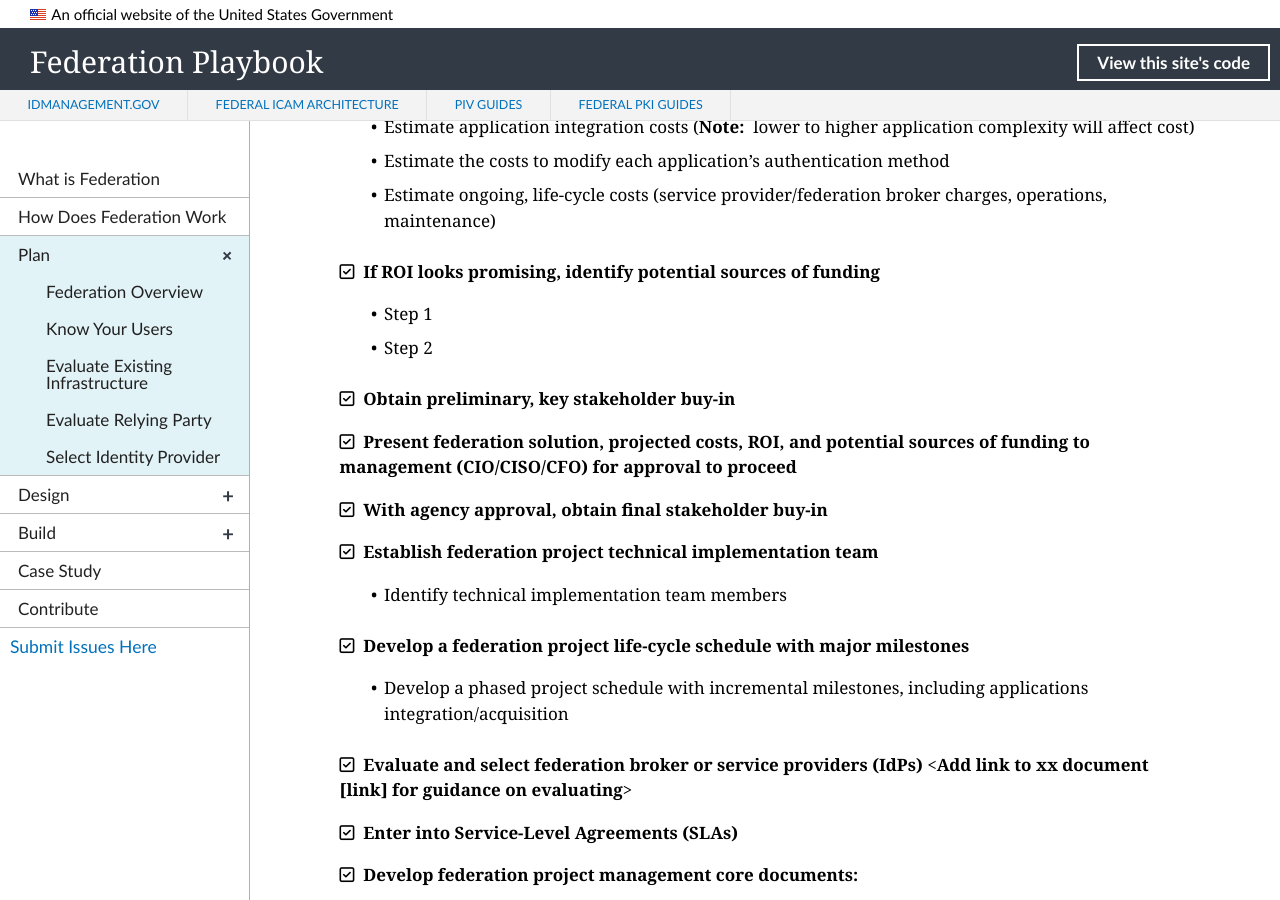
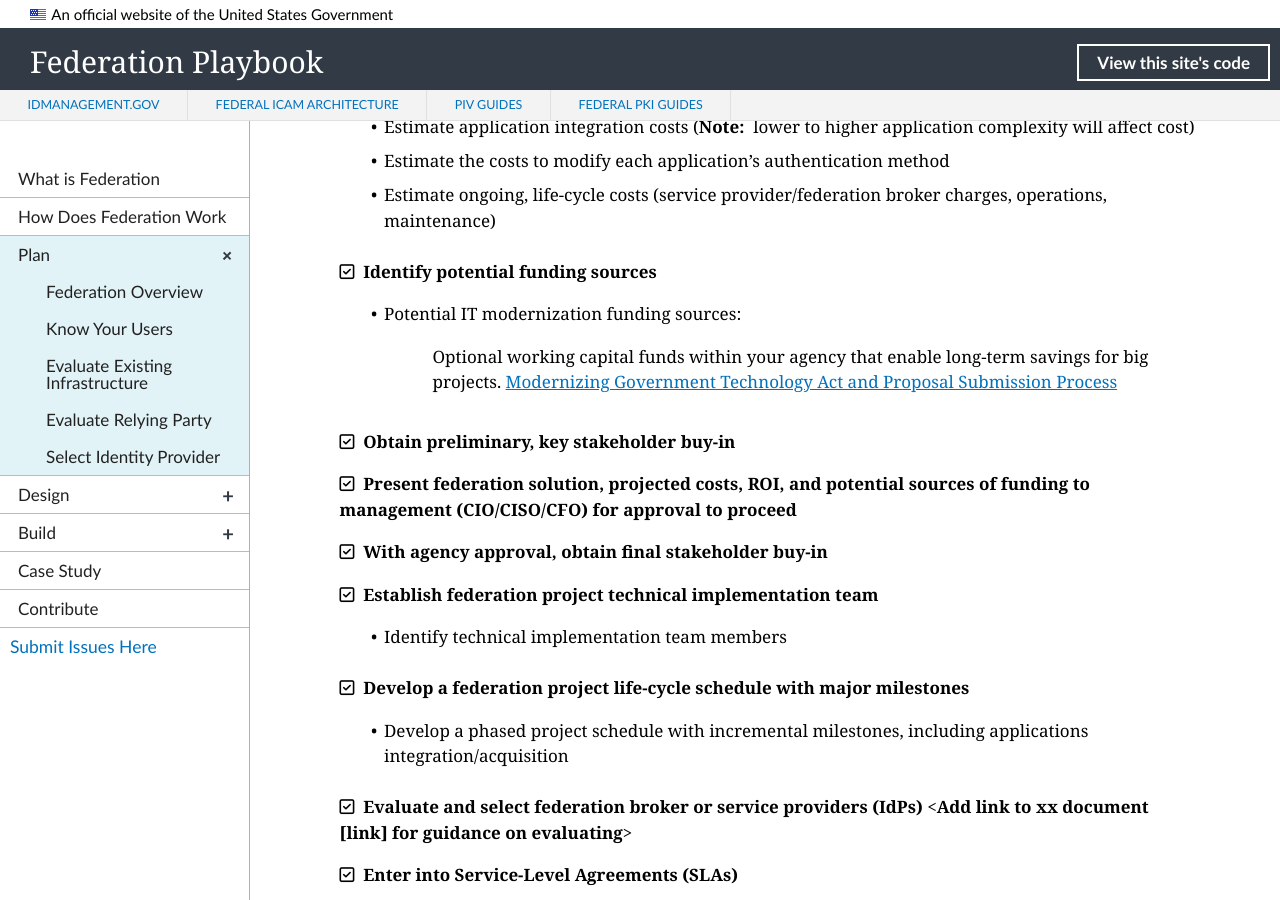
Before and after one commit to GSA/ficam-federation, a Jekyll site: the page built from _plan/00_index.md, in a window 1280 px wide and 900 px high, scrolled down 2145 px. Built offline with Jekyll 4.4.1, drawn with Linux system fonts in a browser that asks for light colours; nearby versions of some CDN libraries; library files that are not in the unit come from our copies.

Commit message:
Update 00_index.md
Content updates

```diff
--- a/_plan/00_index.md
+++ b/_plan/00_index.md
@@ -70,9 +70,10 @@ With the proposed solution in hand:
 * Estimate the costs to modify each application's authentication method
 * Estimate ongoing, life-cycle costs (service provider/federation broker charges, operations, maintenance)<!--Explain federation broker for PM audience-->
 
-<i class="fa fa-check-square-o"></i> &nbsp;**If ROI looks promising, identify potential sources of funding**
-* Step 1
-* Step 2
+<i class="fa fa-check-square-o"></i> &nbsp;**Identify potential funding sources**
+* Potential IT modernization funding sources:
+> Optional working capital funds within your agency that enable long-term savings for big projects.
+> [Modernizing Government Technology Act and Proposal Submission Process](https://www.whitehouse.gov/wp-content/uploads/2017/11/M-18-12.pdf){:target="_blank"}
 
 <i class="fa fa-check-square-o"></i> &nbsp;**Obtain preliminary, key stakeholder buy-in**
 <!--FICAM Roadmap list of stakeholders is voluminous.  How does PM know which stakeholders must approve?-->
```
